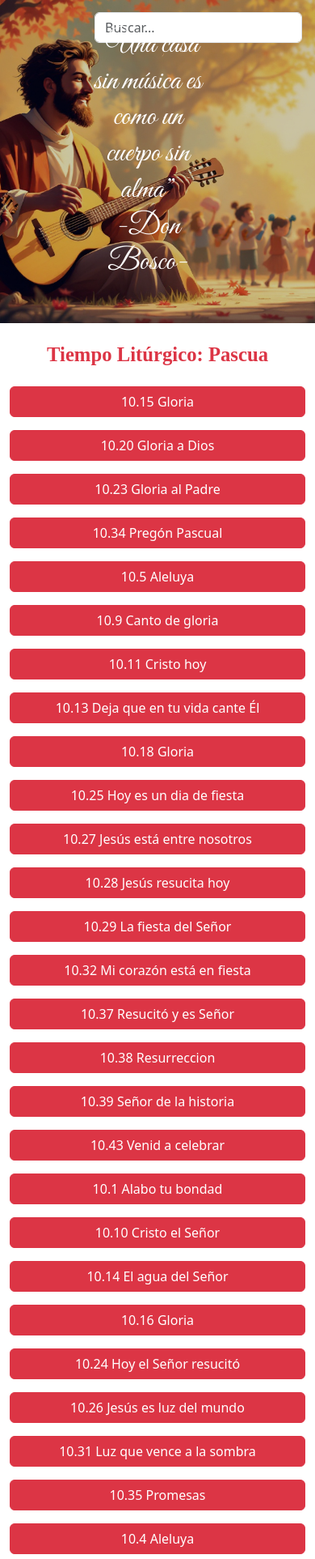
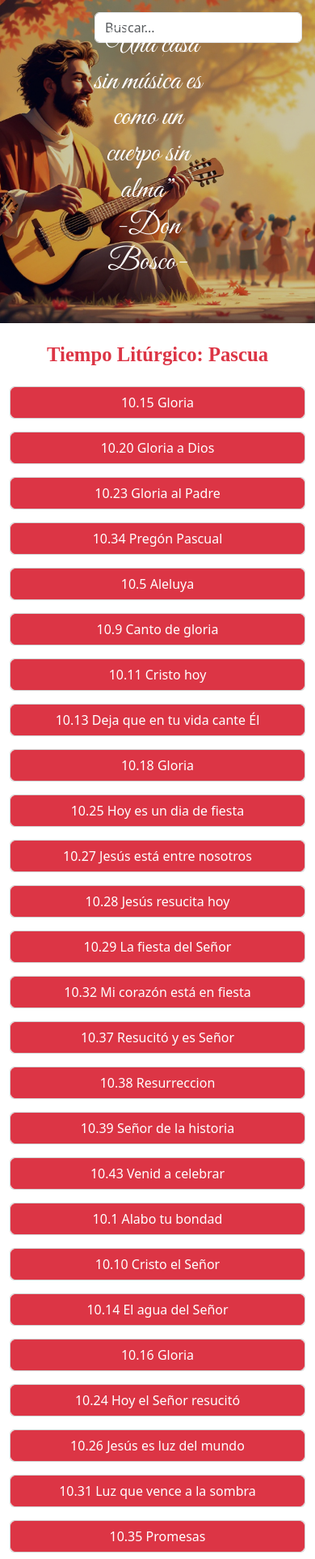
Before and after one commit to marcobatistacalado/TFG-DAW-CANCIONERO-DIGITAL-SALESIANO, a Django app: page / in a window 390 px wide. Shown: the part 177-2102 px from the top of the page at 81% size. Run offline with Django 5.2, Linux system fonts and the light colour scheme; data comes from the database, SQL or seed files in the repository; some web fonts are replaced.

Commit message:
Arreglado tema de buscador y de responsive

```diff
--- a/cancionero_digital_salesiano/canciones/templates/canciones/canciones_list.html
+++ b/cancionero_digital_salesiano/canciones/templates/canciones/canciones_list.html
@@ -1,11 +1,14 @@
-<div class="row row-cols-1 row-cols-md-3 row-cols-lg-4 g-3 justify-content-center w-100">
-    {% for cancion in canciones %}
-        <div class="col cancion">
-            <a href="{% url 'detalle_cancion' cancion.id_cancion %}" class="btn btn-danger w-100">
+{% for cancion in canciones %}
+<div class="col-12 col-sm-12 col-md-12 col-lg-3 cancion">
+    <div class="card h-100">
+
+            <a href="{% url 'detalle_cancion' cancion.id_cancion %}" class="btn btn-danger w-100 text-truncate"
+                style="white-space: nowrap; overflow: hidden; text-overflow: ellipsis;">
                 {{ cancion.titulo }}
             </a>
-        </div>
-    {% empty %}
-        <p>No hay canciones disponibles para este tiempo litúrgico.</p>
-    {% endfor %}
+
+    </div>
 </div>
+{% empty %}
+<p>No hay canciones disponibles para este tiempo litúrgico.</p>
+{% endfor %}
--- a/cancionero_digital_salesiano/canciones/templates/canciones/index.html
+++ b/cancionero_digital_salesiano/canciones/templates/canciones/index.html
@@ -8,21 +8,10 @@
     Tiempo Litúrgico: {{ tiempo_actual.nombre_tiempo }}
 </h2>
 
+<!-- Aquí es donde se actualizarán las canciones -->
+<div class="row g-3" id="song-list">
+    {% include 'canciones/canciones_list.html'%}
 
-
-<!-- Aquí es donde se actualizarán las canciones -->
-<div class="row row-cols-1 row-cols-md-3 row-cols-lg-4 g-3 justify-content-center" id="song-list">
-    {% for cancion in canciones %}
-
-        <div class="col cancion">
-
-            <a href="{% url 'detalle_cancion' cancion.id_cancion %}" class="btn btn-danger w-100">
-                {{ cancion.titulo }}
-            </a>
-        </div>
-    {% empty %}
-        <p>No hay canciones disponibles para este tiempo litúrgico.</p>
-    {% endfor %}
 </div>
 
 {% endblock %}
--- a/cancionero_digital_salesiano/canciones/views.py
+++ b/cancionero_digital_salesiano/canciones/views.py
@@ -89,15 +89,6 @@ def index(request):
 def song_detail(request, pk):
     cancion = get_object_or_404(Cancion, pk=pk)
     return render(request, 'canciones/song_detail.html', {'cancion': cancion})
-'''
-def buscar_cancion(request):
-    query = request.GET.get('q')
-    canciones = Cancion.objects.filter(titulo__icontains=query) if query else []
-    return render(request, 'canciones/busqueda.html', {
-        'query': query,
-        'canciones': canciones,
-    })
-'''
 
 def search(request):
     query = request.GET.get('q', '')
--- a/cancionero_digital_salesiano/static/css/style.css
+++ b/cancionero_digital_salesiano/static/css/style.css
@@ -27,6 +27,11 @@
     font-style: normal;
 }
 
+*{
+    margin: 0;
+    padding: 0;
+    box-sizing: border-box;
+}
 
 .main-bg-color{
     background-color: #d81e14;
@@ -49,18 +54,12 @@ p{
 
 /* Estilo para el contenedor del banner con la imagen de fondo */
 .banner-container {
-    backdrop-filter: blur(15px) saturate(0%) brightness(80%);
-    -webkit-backdrop-filter: blur(15px) saturate(40%) brightness(80%);
-    background-color: rgba(255, 255, 255, 0.3);
     height: 400px;
     position: relative;
     overflow: hidden;
 }
 
 .imagen-banner {
-    width: 100%;
-    height: 100%;
-    object-fit: cover;
     position: absolute;
     filter: saturate(90%) brightness(80%); ;
     top: 0;
--- /dev/null
+++ b/cancionero_digital_salesiano/static/js/main.js
@@ -0,0 +1,29 @@
+
+//Metodo para buscar
+console.log("Hola desde el main.js")
+document.addEventListener('DOMContentLoaded', function() {
+    const searchInput = document.getElementById('search-input');  // El input de búsqueda
+    const songListContainer = document.getElementById('song-list');  // El contenedor de las canciones
+
+    searchInput.addEventListener('input', function() {
+        const query = this.value;
+
+        // Solo realiza la búsqueda si hay 3 o más caracteres, o si el campo está vacío
+        if (query.length >= 3 || query.length === 0) {
+            fetch(`/search/?q=${encodeURIComponent(query)}`, {
+                headers: {
+                    'X-Requested-With': 'XMLHttpRequest'  // Indicamos que es una solicitud AJAX
+                }
+            })
+            .then(response => response.json())
+            .then(data => {
+                // Aquí actualizamos solo el contenido de #song-list con el nuevo HTML
+                songListContainer.innerHTML = data.html;
+            });
+        }
+    });
+
+});
+
+
+//
--- a/cancionero_digital_salesiano/templates/base.html
+++ b/cancionero_digital_salesiano/templates/base.html
@@ -1,49 +1,24 @@
 {% load static %}
 <!DOCTYPE html>
 <html lang="es">
+
 <head>
     <meta charset="UTF-8">
     <title>{% block title %}Cancionero Digital{% endblock %}</title>
     <link href="https://cdn.jsdelivr.net/npm/bootstrap@5.3.2/dist/css/bootstrap.min.css" rel="stylesheet">
     <link rel="stylesheet" type="text/css" href="{% static 'css/style.css' %}">
     <link href="https://fonts.googleapis.com/css2?family=Great+Vibes&display=swap" rel="stylesheet">
-        <!-- Incluir Bootstrap Icons -->
-        <link href="https://cdn.jsdelivr.net/npm/bootstrap-icons/font/bootstrap-icons.css" rel="stylesheet">
-
+    <!-- Incluir Bootstrap Icons -->
+    <link href="https://cdn.jsdelivr.net/npm/bootstrap-icons/font/bootstrap-icons.css" rel="stylesheet">
+    <link href="{% static 'css/style.css' %}">
+    <script src="{% static 'js/main.js'%}"></script>
 </head>
-<!--Parte de script añadido-->
-<script>
-    document.addEventListener('DOMContentLoaded', function() {
-        const searchInput = document.getElementById('search-input');  // El input de búsqueda
-        const songListContainer = document.getElementById('song-list');  // El contenedor de las canciones
-
-        searchInput.addEventListener('input', function() {
-            const query = this.value;
-
-            // Solo realiza la búsqueda si hay 3 o más caracteres, o si el campo está vacío
-            if (query.length >= 3 || query.length === 0) {
-                fetch(`/search/?q=${encodeURIComponent(query)}`, {
-                    headers: {
-                        'X-Requested-With': 'XMLHttpRequest'  // Indicamos que es una solicitud AJAX
-                    }
-                })
-                .then(response => response.json())
-                .then(data => {
-                    // Aquí actualizamos solo el contenido de #song-list con el nuevo HTML
-                    songListContainer.innerHTML = data.html;
-                });
-            }
-        });
-    });
-    </script>
-
-
 
 <body>
 
     {% include "includes/header.html" %}
     {% include "includes/navbar.html" %}
-    {% include "includes/navbar2.html" %}
+    {% include "includes/banner.html" %}
 
     <main class="container my-4">
         {% block content %}{% endblock %}
@@ -53,4 +28,5 @@
 
     <script src="https://cdn.jsdelivr.net/npm/bootstrap@5.3.2/dist/js/bootstrap.bundle.min.js"></script>
 </body>
+
 </html>
--- a/cancionero_digital_salesiano/templates/includes/navbar2.html
+++ b/cancionero_digital_salesiano/templates/includes/banner.html
@@ -1,9 +1,9 @@
 {% load static %}
 
-<div class="banner-container position-relative d-flex align-items-center" style="height: 400px;">
-    <div class="container position-relative h-100">
-        <!-- Imagen de fondo -->
-        <img class="imagen-banner w-100 h-100 object-fit-cover" src="{% static 'images/banner-donbosco-paginaprincipal.jpg' %}" alt="Banner Don Bosco" style="object-fit: cover;">
+<div class="banner-container position-relative d-flex align-items-center">
+    <!-- Imagen de fondo -->
+    <img class="imagen-banner w-100 h-100 object-fit-cover" src="{% static 'images/banner-donbosco-paginaprincipal.jpg' %}" alt="Banner Don Bosco">
+    <div class="container position-relative h-100 w-100">
 
         <!-- Frase centrada -->
         <div class="row content-banner position-absolute top-50 start-50 translate-middle text-center text-white">
```
